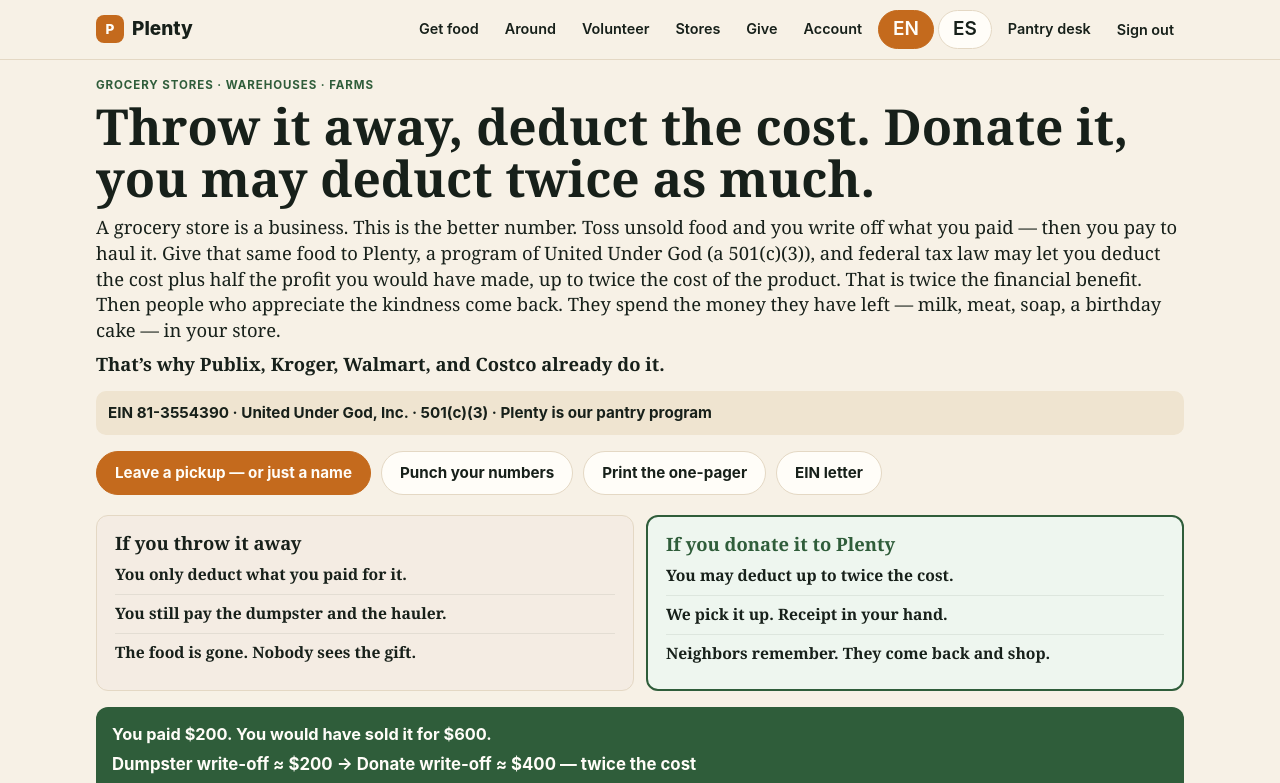
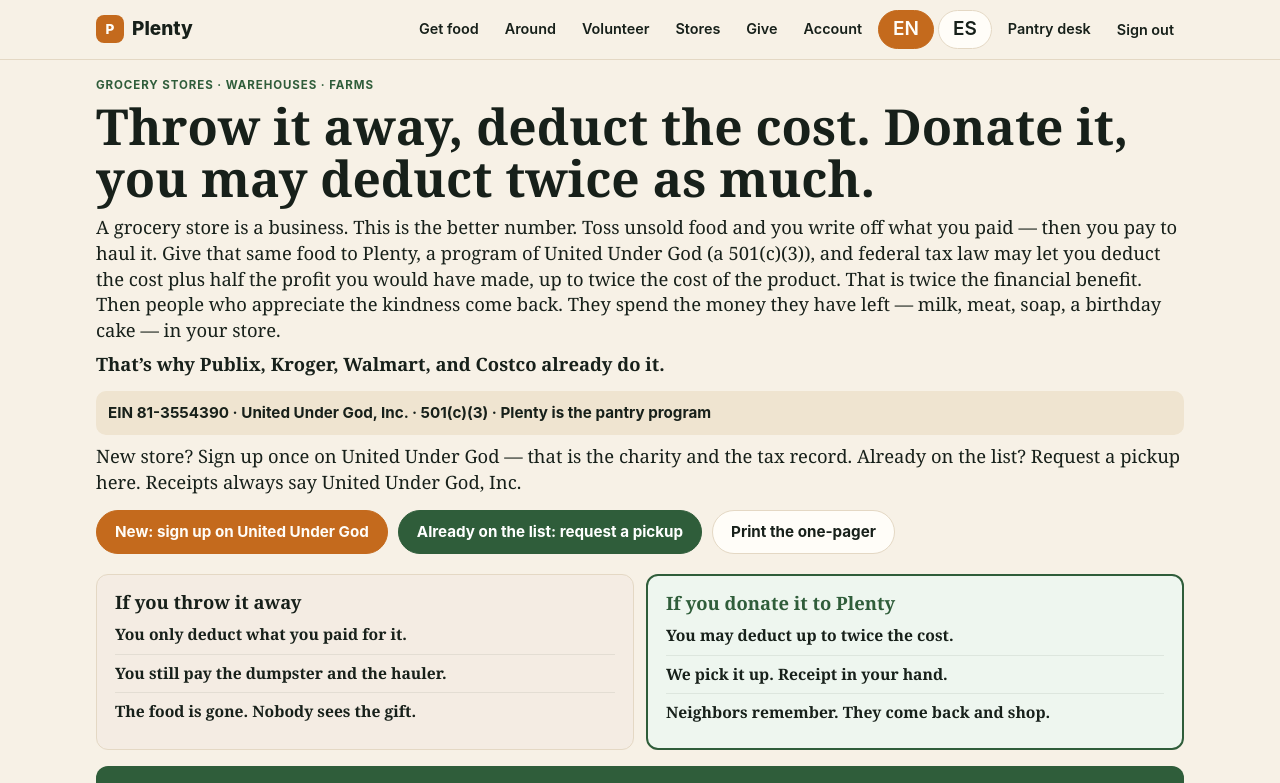
Before and after one commit to lincolnnunnally/plenty, a Next.js app: page /for-stores in a window 1280 px wide. Shown: the top 783 px of the page. Built offline with nearby package versions, Linux system fonts and the light colour scheme; no server answers.

Commit message:
Send new grocery donors to United Under God, then run pickups on Plenty.
First-time stores sign up once with the 501(c)(3) for the tax record. Plenty keeps the dock: request a pickup after they are on the list. Receipts still say United Under God, Inc.

```diff
--- a/src/app/donate/page.tsx
+++ b/src/app/donate/page.tsx
@@ -34,8 +34,8 @@
       <article className="card" style={{ marginTop: 18 }}>
         <span>Grocery stores</span>
         <strong>Throw it away, deduct the cost. Donate it, you may deduct twice as much.</strong>
-        <p>Then people who felt that kindness come back and spend leftover money in your store. Weekly dock pickup if you want it.</p>
-        <a className="button primary" href="/for-stores">See why it pays</a>
+        <p>Sign up once on United Under God — the 501(c)(3). Then request pickups here. Receipts always say United Under God, Inc.</p>
+        <a className="button primary" href="https://unitedundergod.org/food-donors">See what you are missing</a>
       </article>
 
       <div className="grid">
--- a/src/app/for-stores/brief/page.tsx
+++ b/src/app/for-stores/brief/page.tsx
@@ -8,12 +8,13 @@
 export const metadata = pageMeta(STORE_TITLE, STORE_DESCRIPTION);
 
 export default function StoreBriefPage() {
-  const signup = "https://plenty.unitedundergod.org/for-stores";
+  const signup = "https://unitedundergod.org/food-donors";
   return (
     <main className="brief-page">
       <div className="print-hide action-row" style={{ marginBottom: 12 }}>
         <PrintButton label="Print this one-pager" />
-        <a className="button" href="/for-stores">Set a weekly pickup</a>
+        <a className="button" href="https://unitedundergod.org/food-donors">New stores: United Under God</a>
+        <a className="button" href="/for-stores">Already on the list: pickup</a>
       </div>
 
       <article className="brief-sheet">
--- a/src/app/for-stores/page.tsx
+++ b/src/app/for-stores/page.tsx
@@ -13,12 +13,15 @@
   return (
     <main className="shell">
       <p className="eyebrow">Grocery stores · warehouses · farms</p>
-      <StorePitchIntro einLine={`EIN ${EIN} · ${LEGAL_NAME} · 501(c)(3) · Plenty is our pantry program`} />
+      <StorePitchIntro einLine={`EIN ${EIN} · ${LEGAL_NAME} · 501(c)(3) · Plenty is the pantry program`} />
+      <p className="lede" style={{ marginTop: 8 }}>
+        New store? Sign up once on United Under God — that is the charity and the tax record.
+        Already on the list? Request a pickup here. Receipts always say United Under God, Inc.
+      </p>
       <div className="action-row" style={{ marginTop: 16 }}>
-        <a className="button primary" href="#signup">Leave a pickup — or just a name</a>
-        <a className="button" href="#calculator">Punch your numbers</a>
+        <a className="button primary" href="https://unitedundergod.org/food-donors">New: sign up on United Under God</a>
+        <a className="button leaf" href="#signup">Already on the list: request a pickup</a>
         <a className="button" href="/for-stores/brief">Print the one-pager</a>
-        <a className="button" href="/tax-exempt">EIN letter</a>
       </div>
       <StorePitchCase />
       <StoreCalculator />
@@ -36,8 +39,11 @@
       </section>
 
       <section className="panel" id="signup">
-        <h2>Set a pickup — or just talk</h2>
-        <p className="note">A weekly day is optional. If corporate has to say yes, leave a name. We wait.</p>
+        <h2>Already on the list? Request a pickup</h2>
+        <p className="note">
+          First time giving? <a href="https://unitedundergod.org/food-donors">Sign up on United Under God</a> so the tax record is clean.
+          Then tell us here when food is on the dock. A weekly day is optional.
+        </p>
         <PostForm action="/api/store-partners" submitLabel="Send this to the pantry">
           <input type="hidden" name="asInterest" value="1" />
           <label className="field"><span>Store name</span><input className="input" name="name" required /></label>
--- a/src/app/p/[slug]/page.tsx
+++ b/src/app/p/[slug]/page.tsx
@@ -63,7 +63,7 @@
         <a className="button" href="/need-food">I need food</a>
         <a className="button leaf" href="/volunteer">Volunteer</a>
         <a className="button" href="/donate">Give</a>
-        <a className="button" href="/for-stores">Stores: donate food</a>
+        <a className="button" href="https://unitedundergod.org/food-donors">Stores: donate food</a>
       </div>
 
       <div className="grid">
--- a/src/app/tax-exempt/page.tsx
+++ b/src/app/tax-exempt/page.tsx
@@ -20,7 +20,7 @@
       <h1>Tax-exempt information</h1>
       <div className="panel">
         <p>{TAX_LINE}</p>
-        <p>Gifts of food inventory and money to Plenty are gifts to {legalName}. They may be tax-deductible to the extent allowed by law. Grocery stores: throw it away and you deduct cost; donate it and you may deduct up to twice as much. See the <a href="/for-stores">store brief</a> for the enhanced food-inventory deduction.</p>
+        <p>Gifts of food inventory and money to Plenty are gifts to {legalName}. They may be tax-deductible to the extent allowed by law. Grocery stores: sign up once on <a href="https://unitedundergod.org/food-donors">United Under God</a> for the tax record, then request pickups on Plenty. Throw it away and you deduct cost; donate it and you may deduct up to twice as much.</p>
         <p><strong>Legal name:</strong> {legalName}</p>
         <p><strong>EIN:</strong> {ein}</p>
         <p><strong>Status:</strong> 501(c)(3)</p>
```
Also changed, not shown: src/app/page.tsx (+4 -3 lines).
